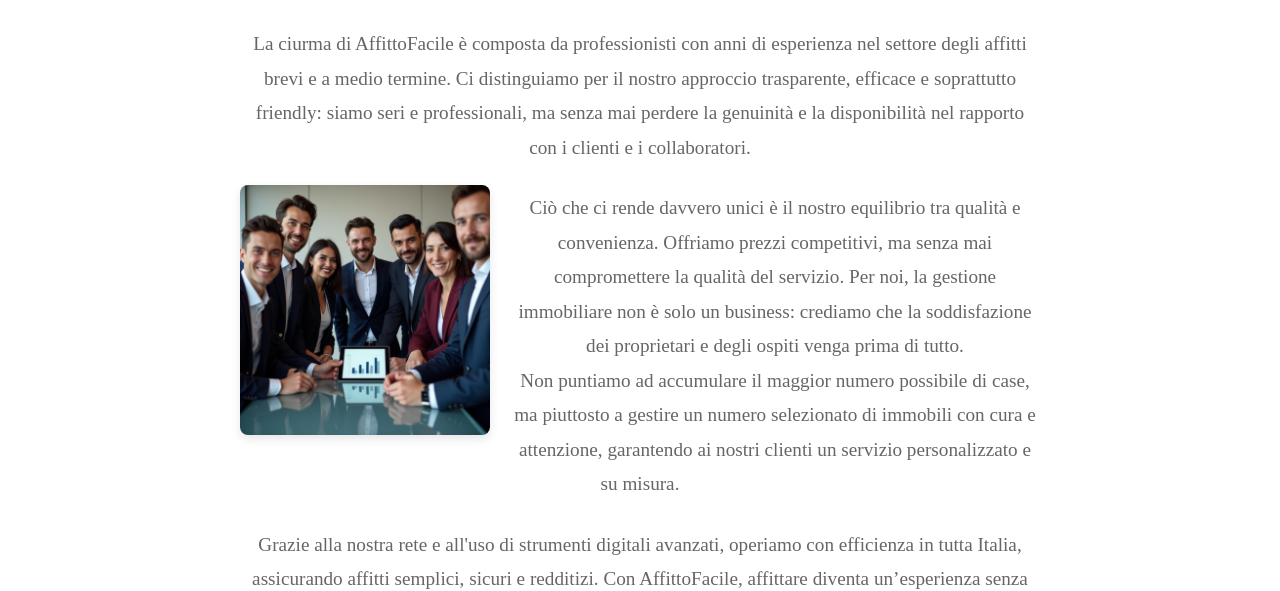
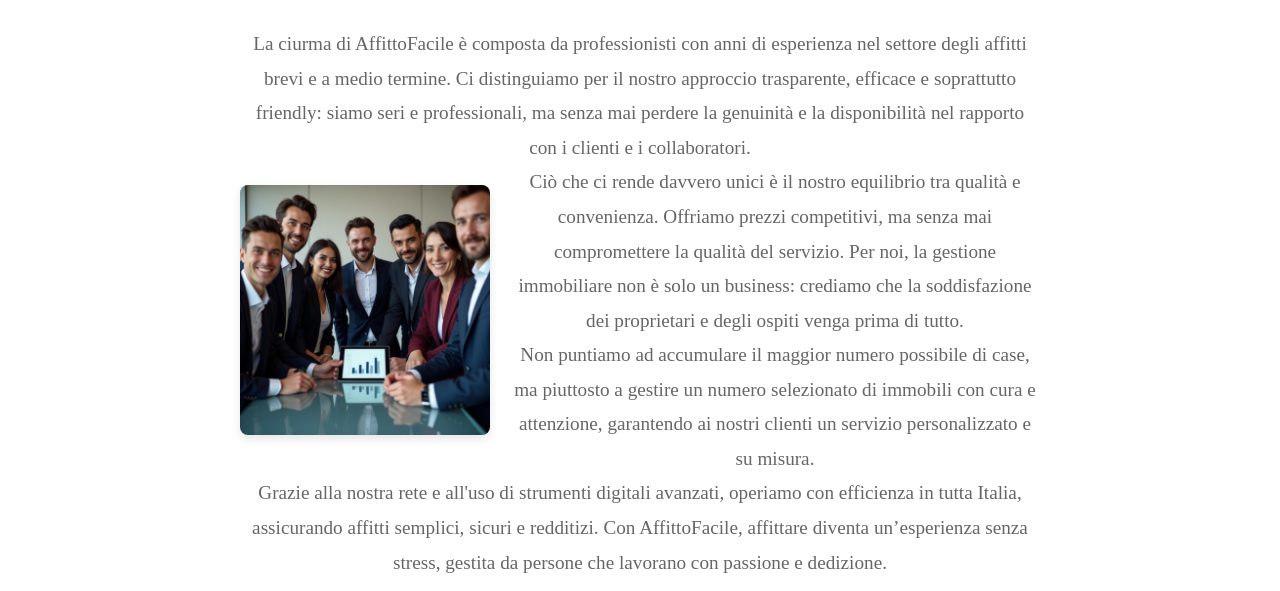
Before and after one commit to affittofacile/businessmanagement, a plain HTML site: page chi-siamo.html in a window 1280 px wide. Shown: the part 390-981 px from the top of the page. Drawn offline with Linux system fonts and the light colour scheme.

Commit message:
Update chi-siamo.html

```diff
--- a/chi-siamo.html
+++ b/chi-siamo.html
@@ -22,21 +22,21 @@
     </header>
 
     <main>
-       <section class="about-section">
+     <section class="about-section">
     <div class="about-container">
         <img src="assets/images/aboutus.png" alt="Icona decorativa" class="decorative-image">
         <h1 class="page-title">Chi siamo</h1>
-        <p>
+        <p class="justified-text">
             La ciurma di AffittoFacile è composta da professionisti con anni di esperienza nel settore degli affitti brevi e a medio termine. Ci distinguiamo per il nostro approccio trasparente, efficace e soprattutto friendly: siamo seri e professionali, ma senza mai perdere la genuinità e la disponibilità nel rapporto con i clienti e i collaboratori.
         </p>
         <img src="assets/images/team.jpg" alt="Il nostro team" class="inline-image">
-     <br>   <p>
+        <p class="justified-text">
             Ciò che ci rende davvero unici è il nostro equilibrio tra qualità e convenienza. Offriamo prezzi competitivi, ma senza mai compromettere la qualità del servizio. Per noi, la gestione immobiliare non è solo un business: crediamo che la soddisfazione dei proprietari e degli ospiti venga prima di tutto.
         </p>
-        <p>
+        <p class="justified-text">
             Non puntiamo ad accumulare il maggior numero possibile di case, ma piuttosto a gestire un numero selezionato di immobili con cura e attenzione, garantendo ai nostri clienti un servizio personalizzato e su misura.
         </p>
-     <br>   <p>
+        <p class="justified-text">
             Grazie alla nostra rete e all'uso di strumenti digitali avanzati, operiamo con efficienza in tutta Italia, assicurando affitti semplici, sicuri e redditizi. Con AffittoFacile, affittare diventa un’esperienza senza stress, gestita da persone che lavorano con passione e dedizione.
         </p>
     </div>
```
